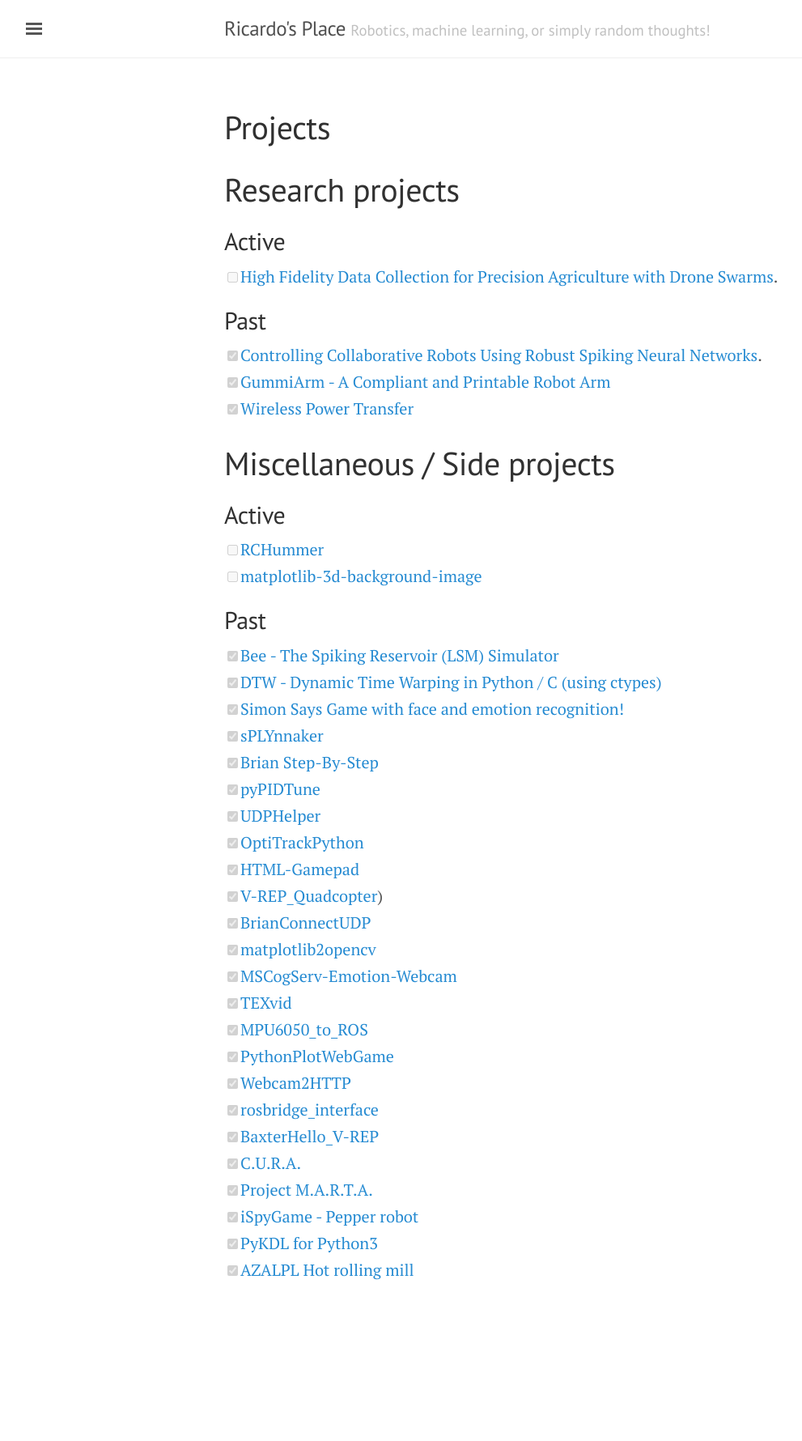
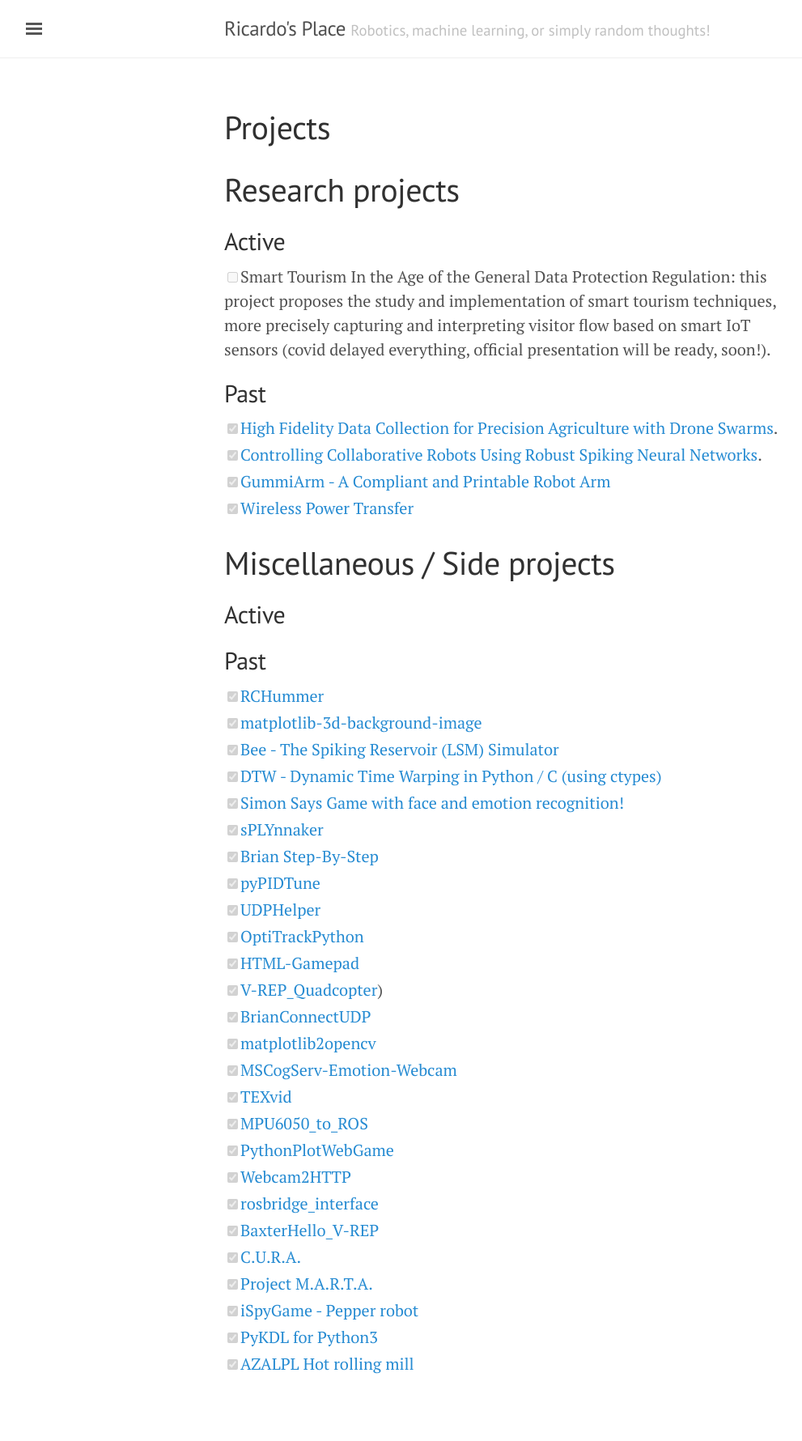
Before and after one commit to ricardodeazambuja/ricardodeazambuja.github.io, a Jekyll site: the page built from _pages/projects.md, in a window 1280 px wide. Shown: the whole page at 81% size, without its empty margins (3-994 px from the left). Built offline with Jekyll 4.4.1, drawn with Linux system fonts in a browser that asks for light colours; before the commit the page ends 1664 px from its top, so only the background shows below that.

Commit message:
Updated projects

```diff
--- a/_pages/projects.md
+++ b/_pages/projects.md
@@ -5,19 +5,21 @@ title: Projects
 
 # Research projects
 ## Active
-- [ ] [High Fidelity Data Collection for Precision Agriculture with Drone Swarms]({{site.url}}/projects/razambuja_ivado2019).
+- [ ] Smart Tourism In the Age of the General Data Protection Regulation: this project proposes the study and implementation of smart tourism techniques, more precisely capturing and interpreting visitor flow based on smart IoT sensors (covid delayed everything, official presentation will be ready, soon!).
 
 ## Past
+- [x] [High Fidelity Data Collection for Precision Agriculture with Drone Swarms]({{site.url}}/projects/razambuja_ivado2019).
 - [x] [Controlling Collaborative Robots Using Robust Spiking Neural Networks]({{site.url}}/projects/collabspike2017).
 - [x] [GummiArm - A Compliant and Printable Robot Arm]({{site.url}}/projects/gummiarm)
 - [x] [Wireless Power Transfer]({{site.url}}/projects/wirelesspower)
 
 # Miscellaneous / Side projects
 ## Active
-- [ ] [RCHummer](https://github.com/ricardodeazambuja/RCHummer)
-- [ ] [matplotlib-3d-background-image](https://github.com/ricardodeazambuja/matplotlib-3d-background-image)
+
 
 ## Past
+- [x] [RCHummer](https://github.com/ricardodeazambuja/RCHummer)
+- [x] [matplotlib-3d-background-image](https://github.com/ricardodeazambuja/matplotlib-3d-background-image)
 - [x] [Bee - The Spiking Reservoir (LSM) Simulator](https://github.com/ricardodeazambuja/Bee)
 - [x] [DTW - Dynamic Time Warping in Python / C (using ctypes)](https://github.com/ricardodeazambuja/DTW)
 - [x] [Simon Says Game with face and emotion recognition!](https://github.com/ricardodeazambuja/Simon-Says-Game---Emotions-API)
```
